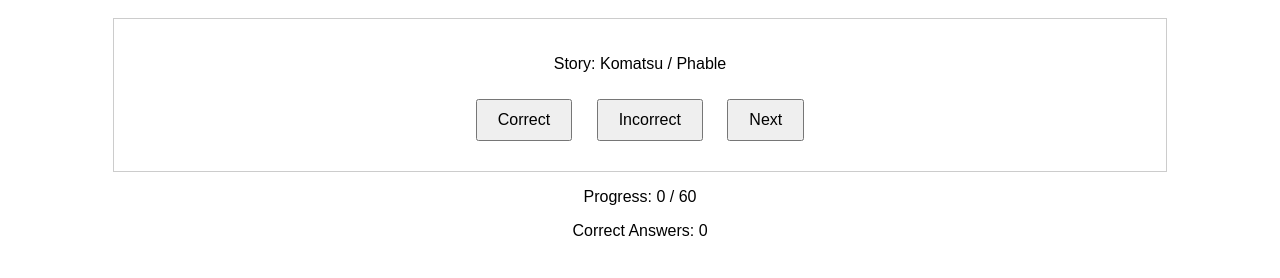
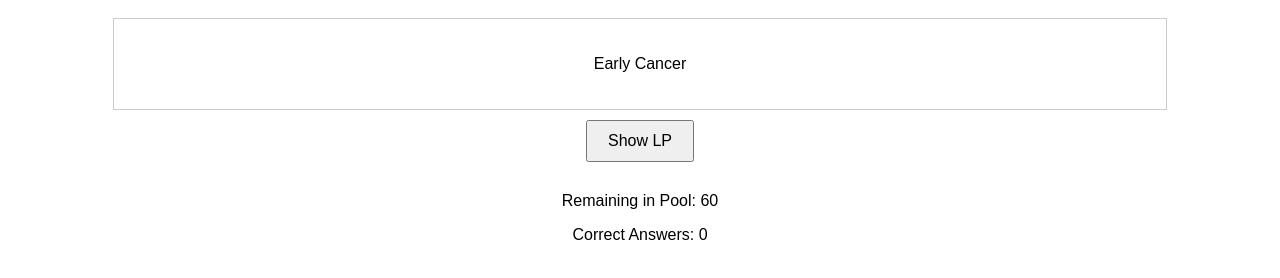
Before and after one commit to theadsingh/hmbr, a plain HTML site: page index.html in a window 1280 px wide. Both pictures are taken after a click on the button "Next". Shown: the part 90-368 px from the top of the page. Drawn offline with Linux system fonts and the light colour scheme.

Commit message:
index.html

```diff
--- a/index.html
+++ b/index.html
@@ -23,7 +23,7 @@
             font-size: 16px;
         }
         .progress {
-            margin: 10px;
+            margin: 20px;
         }
     </style>
 </head>
@@ -32,14 +32,14 @@
 <h1>LP Flashcard Game</h1>
 <div class="card" id="card">
     <p id="content"></p>
-    <button onclick="markCorrect()">Correct</button>
-    <button onclick="markIncorrect()">Incorrect</button>
+</div>
+<div id="buttons">
     <button onclick="showNext()">Next</button>
 </div>
 
 <div class="progress">
-    <p id="progress">Progress: 0 / 60</p>
-    <p id="correct">Correct Answers: 0</p>
+    <p id="progress">Remaining in Pool: 60</p>
+    <p id="correctCount">Correct Answers: 0</p>
 </div>
 
 <script>
@@ -106,55 +106,70 @@
         { question: "improve morale and productivity of your team / peer struggling at work", story: "Visby", lp: "Earn Trust\nAccept feedback / acknowledge mistake" }
     ];
 
+
     let currentIndex = 0;
     let correctAnswers = 0;
-    let shuffledData = shuffle([...questions]);
-    let currentStage = 0;  // 0: Show Question, 1: Show Story, 2: Show LP Keyword
+    let remainingQuestions = [...questions];  // Questions in pool
 
-    function shuffle(array) {
-        for (let i = array.length - 1; i > 0; i--) {
-            const j = Math.floor(Math.random() * (i + 1));
-            [array[i], array[j]] = [array[j], array[i]];
+    function showNext() {
+        const currentItem = remainingQuestions[currentIndex];
+        if (document.getElementById('buttons').children.length === 1) {  // Show Story after Question
+            document.getElementById('content').innerHTML = currentItem.story;
+            showLPButtons();
+        } else if (document.getElementById('buttons').children.length === 2) {  // Show LP after Story
+            document.getElementById('content').innerHTML = currentItem.lp;
+            showCorrectIncorrectButtons();
         }
-        return array;
     }
 
-    function showNext() {
-        if (currentIndex >= shuffledData.length) {
-            alert("All questions are answered!");
-            return;
-        }
-        const currentItem = shuffledData[currentIndex];
-        if (currentStage === 0) {
-            document.getElementById('content').innerHTML = `Question: ${currentItem.question}`;
-            currentStage = 1;
-        } else if (currentStage === 1) {
-            document.getElementById('content').innerHTML = `Story: ${currentItem.story}`;
-            currentStage = 2;
-        } else if (currentStage === 2) {
-            document.getElementById('content').innerHTML = `LP Keyword: ${currentItem.lp}`;
-            currentStage = 0;
-            currentIndex++;
-            updateProgress();
-        }
+    function showLPButtons() {
+        const nextButton = document.createElement("button");
+        nextButton.textContent = "Show LP";
+        nextButton.onclick = showNext;
+        document.getElementById('buttons').innerHTML = '';
+        document.getElementById('buttons').appendChild(nextButton);
+    }
+
+    function showCorrectIncorrectButtons() {
+        const correctButton = document.createElement("button");
+        correctButton.textContent = "Correct";
+        correctButton.onclick = markCorrect;
+
+        const incorrectButton = document.createElement("button");
+        incorrectButton.textContent = "Incorrect";
+        incorrectButton.onclick = markIncorrect;
+
+        document.getElementById('buttons').innerHTML = '';
+        document.getElementById('buttons').appendChild(correctButton);
+        document.getElementById('buttons').appendChild(incorrectButton);
     }
 
     function markCorrect() {
         correctAnswers++;
-        document.getElementById('correct').innerHTML = `Correct Answers: ${correctAnswers}`;
+        document.getElementById('correctCount').innerHTML = `Correct Answers: ${correctAnswers}`;
+        remainingQuestions.splice(currentIndex, 1);  // Remove correct question from pool
+        if (remainingQuestions.length === 0) {
+            alert("All questions answered correctly! Starting over.");
+            remainingQuestions = [...questions];
+            correctAnswers = 0;
+        }
+        resetForNext();
     }
 
     function markIncorrect() {
-        // You can keep track of incorrect answers here, if necessary.
-        alert("Incorrect answer. Keep going!");
+        alert("Keep practicing this one!");
+        resetForNext();
     }
 
-    function updateProgress() {
-        document.getElementById('progress').innerHTML = `Progress: ${currentIndex} / ${shuffledData.length}`;
+    function resetForNext() {
+        currentIndex = (currentIndex + 1) % remainingQuestions.length;  // Move to next question
+        document.getElementById('content').innerHTML = remainingQuestions[currentIndex].question;  // Show next question
+        document.getElementById('buttons').innerHTML = '<button onclick="showNext()">Next</button>';
+        document.getElementById('progress').innerHTML = `Remaining in Pool: ${remainingQuestions.length}`;
     }
 
-    // Initialize the first flashcard
-    showNext();
+    // Initialize with the first question
+    resetForNext();
 </script>
 
 </body>
```
